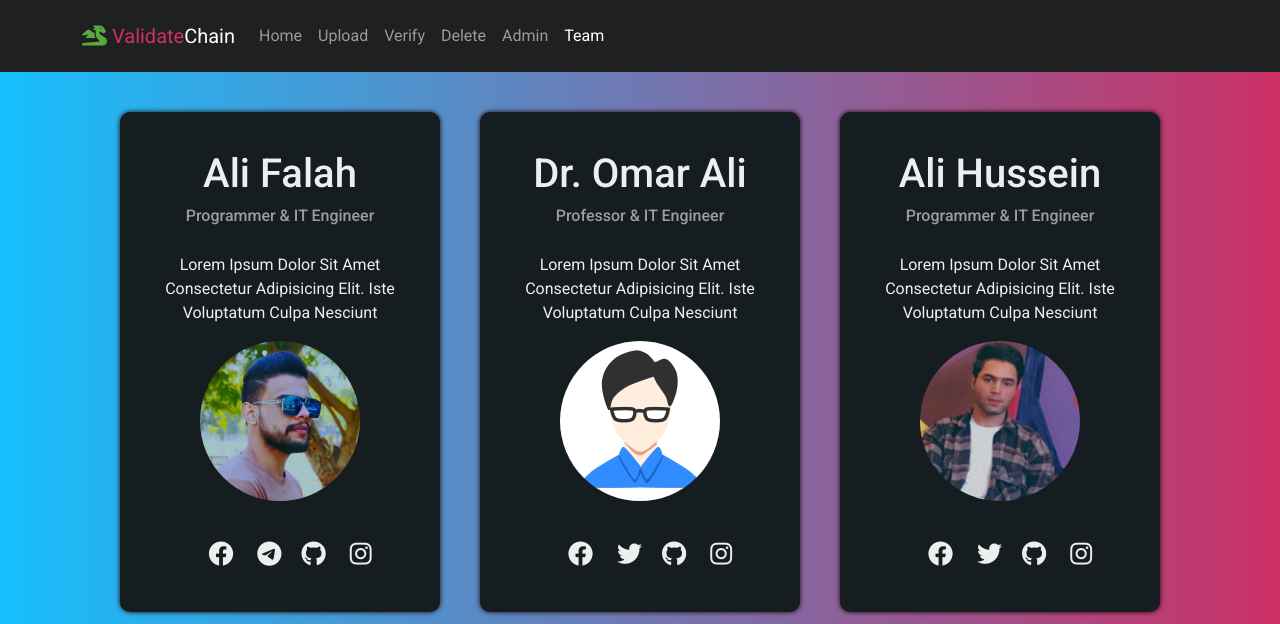
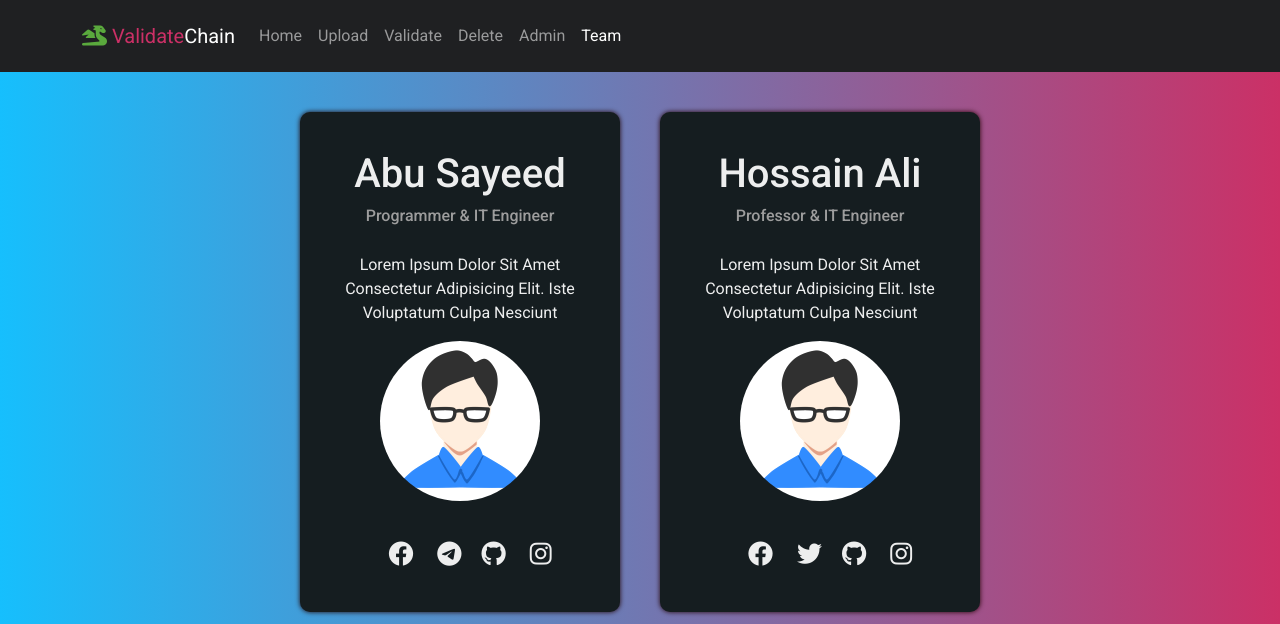
Before and after one commit to sayd17/ValidateChain, a website: page about.html in a window 1280 px wide. Shown: the top 624 px of the page. Drawn offline with nearby package versions, Linux system fonts and the light colour scheme; a web font is replaced by a local one.

Commit message:
Modified functionality

```diff
--- a/about.html
+++ b/about.html
@@ -59,7 +59,7 @@
               <a class="nav-link " href="upload.html">Upload </a>
               </li>
               <li class="nav-item">
-              <a class="nav-link" href="verify.html">Verify </a>
+              <a class="nav-link" href="validate.html">Validate </a>
               </li>
               <li class="nav-item">
               <a class="nav-link" href="delete.html">Delete </a>
@@ -83,24 +83,24 @@
       <div class="men d-flex justify-content-center">
 
         <div  data-aos="zoom-in"  class="people">
-          <h1>Ali Falah</h1>
+          <h1>Abu Sayeed</h1>
           <h6>Programmer & IT Engineer</h6>
           <p class="about-me-text">
             Lorem ipsum dolor sit amet consectetur adipisicing elit.
             Iste voluptatum culpa nesciunt
           </p>
           <div class="img-container">
-            <img src="files/alifalah.jpg" alt="Ali Falah">
+            <img src="files/—Pngtree—user avatar boy_4693645.png" alt="Sayeed">
           </div>
           <div class="social">
-            <a href="https://www.facebook.com/AlosheFalah/"><i class="fa-brands fa-facebook"></i></a>
-            <a href="https://t.me/DevAloshe"><i class="fa-brands fa-telegram"></i></a
-            ><a href="https://github.com/DevAloshe"><i class="fa-brands fa-github"></i></a>
+            <a href="#"><i class="fa-brands fa-facebook"></i></a>
+            <a href="#"><i class="fa-brands fa-telegram"></i></a
+            ><a href="https://github.com/sayd17/ValidateChain"><i class="fa-brands fa-github"></i></a>
             <a href="#"><i class="fa-brands fa-instagram"></i> </a>
           </div>
         </div>
         <div   data-aos="zoom-in" class="people">
-          <h1>Dr. Omar Ali</h1>
+          <h1>Hossain Ali</h1>
           <h6>Professor & IT Engineer</h6>
           <p class="about-me-text">
             Lorem ipsum dolor sit amet consectetur adipisicing elit.
@@ -112,26 +112,10 @@
           <div class="social">
             <a href="#"><i class="fa-brands fa-facebook"></i></a>
             <a href="#"><i class="fa-brands fa-twitter"></i></a
-            ><a href="#"><i class="fa-brands fa-github"></i></a>
+            ><a href="https://github.com/sayd17/ValidateChain"><i class="fa-brands fa-github"></i></a>
             <a href="#"><i class="fa-brands fa-instagram"></i> </a>
           </div>
         </div>
-        <div  data-aos="zoom-in" class="people">
-          <h1>Ali Hussein</h1>
-          <h6>Programmer & IT Engineer</h6>
-          <p class="about-me-text">
-            Lorem ipsum dolor sit amet consectetur adipisicing elit.
-            Iste voluptatum culpa nesciunt
-          </p>
-          <div class="img-container">
-            <img src="files/alihussein.jpg" alt="Ali Falah">
-          </div>
-          <div class="social">
-            <a href="#"><i class="fa-brands fa-facebook"></i></a>
-            <a href="#"><i class="fa-brands fa-twitter"></i></a
-            ><a href="#"><i class="fa-brands fa-github"></i></a>
-            <a href="#"><i class="fa-brands fa-instagram"></i> </a>
-          </div>
         </div>
 
       </div>
```
Also changed, not shown: admin.html (+2 -2 lines), delete.html (+1 -1 lines), index.html (+4 -4 lines), upload.html (+3 -1 lines), validate.html (+3 -1 lines), assets/images/HSTU_Logo.png (deleted), files/Ali Falah Orio.svg (deleted), files/Ali Hussein Orio.svg (deleted), files/alifalah.jpg (deleted), files/alihussein.jpg (deleted), files/upload.png (added).
